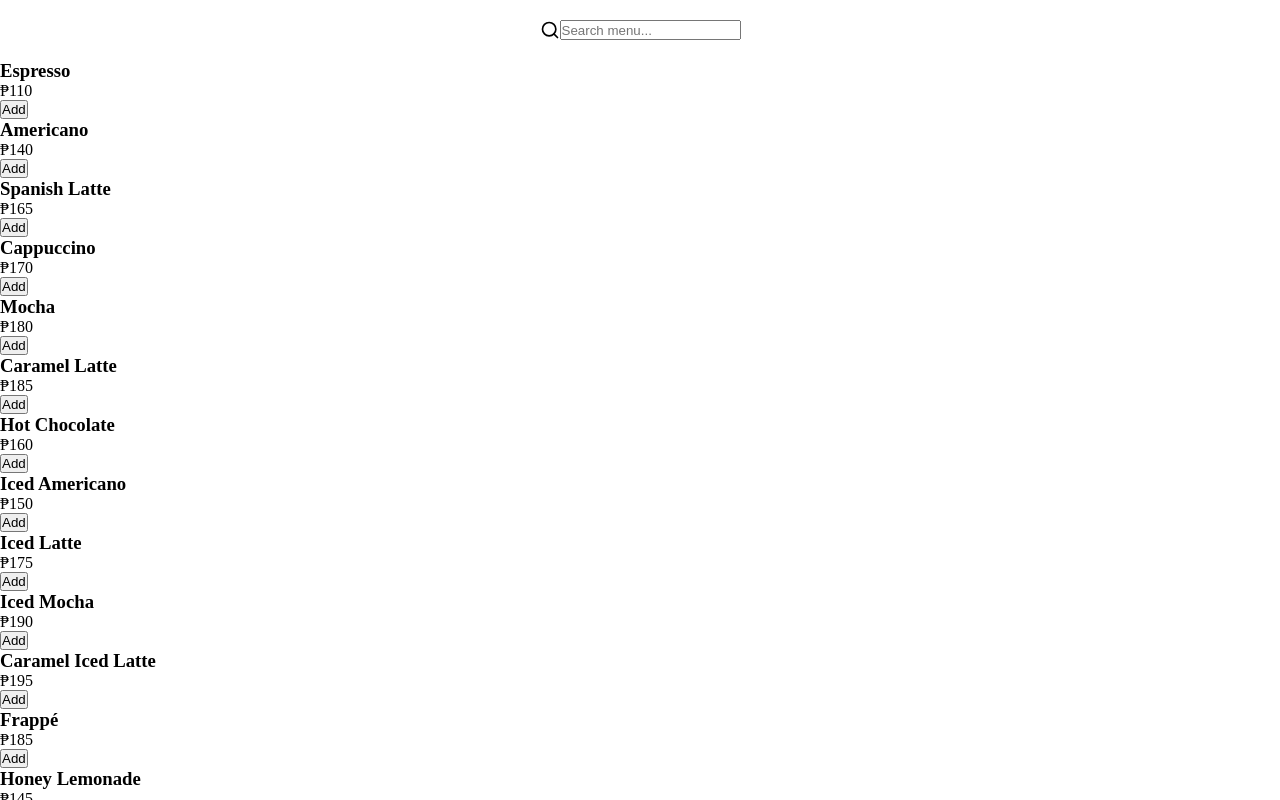
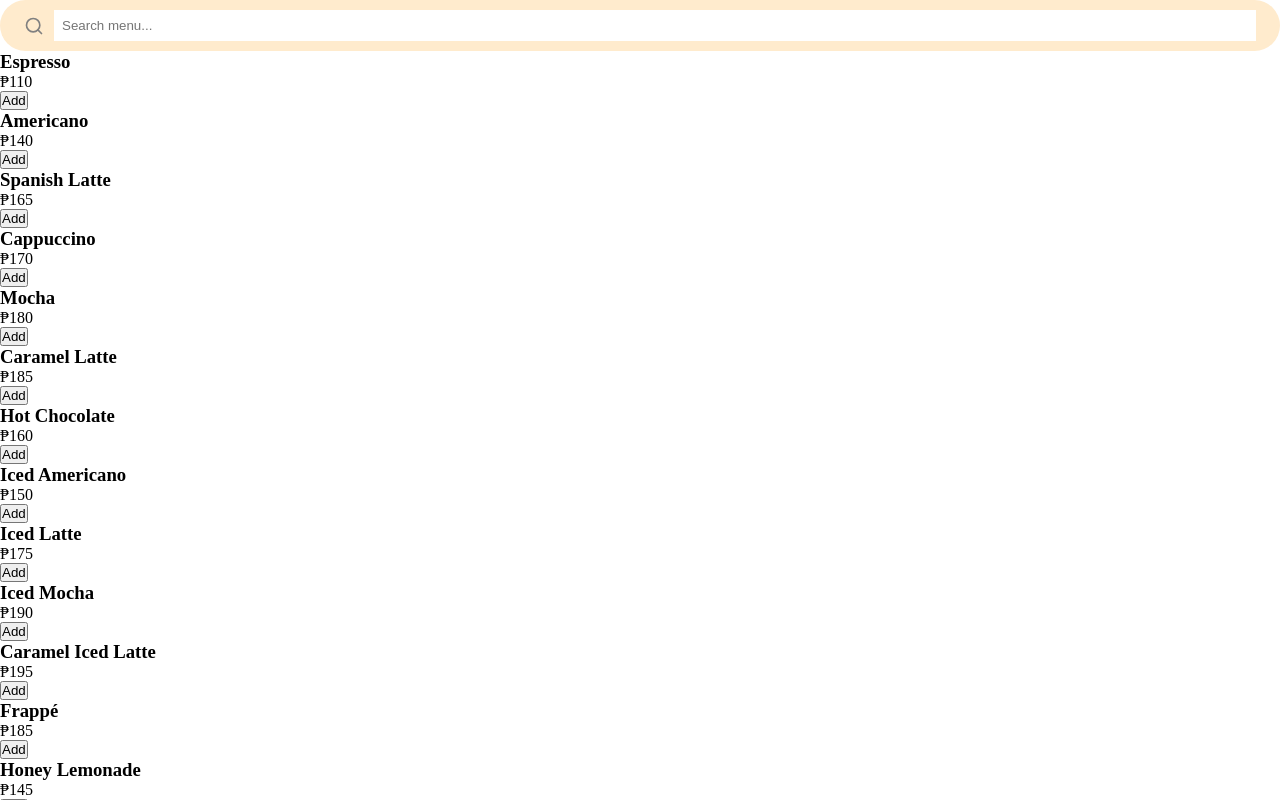
Before and after one commit to themyrtrix/shelbrew, a React (Vite) app: page /menu in a window 1280 px wide. Shown: the top 800 px of the page. Built offline with nearby package versions, Linux system fonts and the light colour scheme.

Commit message:
Refactor search bar styles for improved layout and alignment

```diff
--- a/src/index.css
+++ b/src/index.css
@@ -6,6 +6,22 @@
 
 .search-bar {
   display: flex;
-  justify-content: center;
-  margin: 20px;
+  justify-content: left;
+  align-items: center;
+  background-color: blanchedalmond;
+  padding: 10px 24px;
+  border-radius: 50px;
 }
+
+.search-bar input {
+  flex: 1;
+  padding: 8px;
+  border: none;
+}
+
+.search-icon {
+  width: 20px;
+  height: 20px;
+  margin-right: 10px;
+  color: grey;
+}
```
